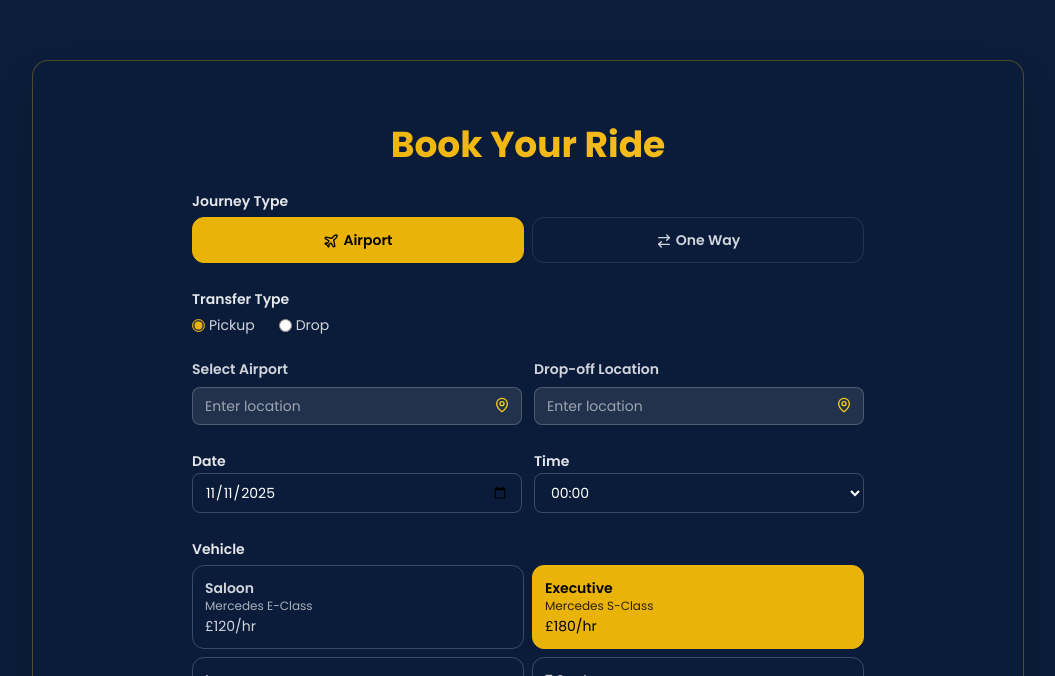
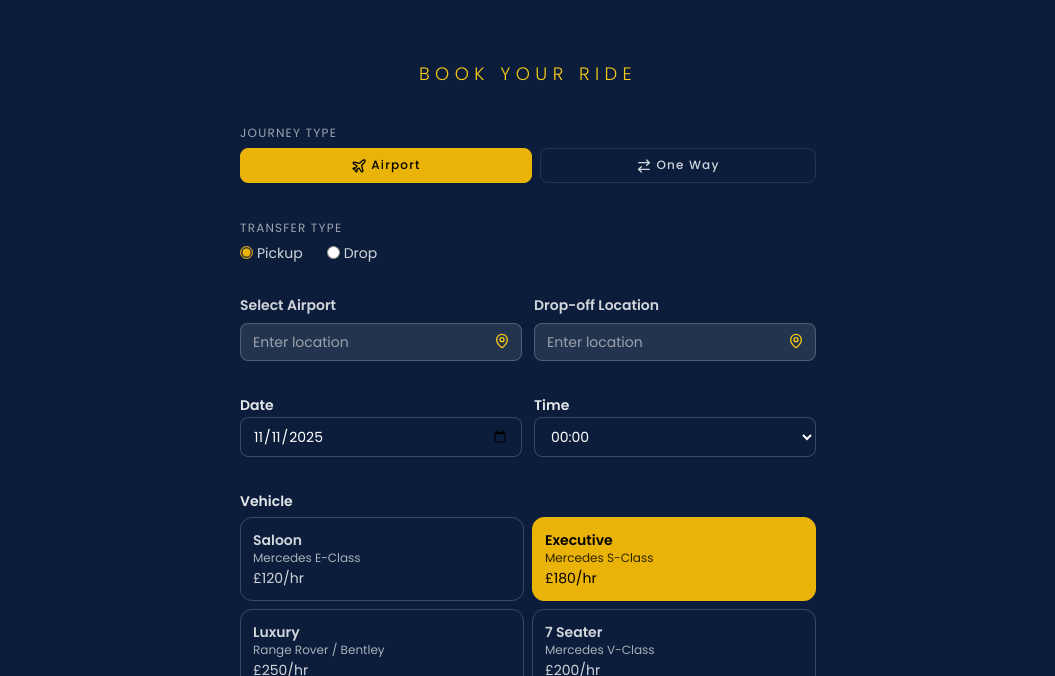
Before and after one commit to sarangan16/chaffuerElite, a React (Vite) app: page / in a window 1280 px wide. Shown: the part 804-1480 px from the top of the page, without its empty margins (112-1167 px from the left). Built offline with nearby package versions, Linux system fonts and the light colour scheme.

Commit message:
fix(booking): refine form styling, kept same color navy, labels are much smaller now and buttons are smaller

```diff
--- a/src/components/BookingForm.jsx
+++ b/src/components/BookingForm.jsx
@@ -40,23 +40,23 @@ export default function BookingForm() {
   };
 
   return (
-    <section className="py-10 px-4 flex justify-center">
-      <form onSubmit={handleSubmit} className="w-full max-w-2xl space-y-6">
+    <section className="py-10 px-6 flex justify-center bg-[#0B1D3A]">
+      <form onSubmit={handleSubmit} className="w-full max-w-xl space-y-8">
         {/* Title */}
-        <h2 className="text-3xl md:text-4xl font-bold text-center bg-gradient-to-r from-yellow-500 to-amber-400 bg-clip-text text-transparent">
+        <h2 className="text-lg font-light text-center tracking-[0.3em] uppercase text-yellow-400">
           Book Your Ride
         </h2>
 
         {/* Journey Type */}
         <div>
-          <label className="text-gray-200 font-semibold text-sm">
+          <label className="text-gray-400 text-xs tracking-widest uppercase">
             Journey Type
           </label>
           <div className="flex gap-2 mt-1">
             <button
               type="button"
               onClick={() => setBookingType("airport")}
-              className={`flex-1 p-3 rounded-xl font-semibold border text-sm transition ${
+              className={`flex-1 py-2 px-4 rounded-lg font-medium border text-xs tracking-widest transition ${
                 bookingType === "airport"
                   ? "bg-yellow-500 text-black border-yellow-500"
                   : "bg-transparent border-white/10 text-gray-300 hover:bg-white/10"
@@ -68,7 +68,7 @@ export default function BookingForm() {
             <button
               type="button"
               onClick={() => setBookingType("oneway")}
-              className={`flex-1 p-3 rounded-xl font-semibold border text-sm transition ${
+              className={`flex-1 p-2 rounded-lg font-medium border text-xs tracking-widest transition  ${
                 bookingType === "oneway"
                   ? "bg-yellow-500 text-black border-yellow-500"
                   : "bg-transparent border-white/10 text-gray-300 hover:bg-white/10"
@@ -83,7 +83,7 @@ export default function BookingForm() {
         {/* Transfer Type (Airport Only) */}
         {bookingType === "airport" && (
           <div>
-            <label className="text-gray-200 font-semibold text-sm">
+            <label className="text-gray-400 text-xs tracking-widest uppercase">
               Transfer Type
             </label>
             <div className="flex gap-6 mt-1">
--- a/src/components/Hero.jsx
+++ b/src/components/Hero.jsx
@@ -166,13 +166,9 @@ export default function Hero() {
       </section>
 
       {/* Booking Form */}
-      <div
-        ref={formRef}
-        className="relative z-20 w-full max-w-5xl mx-auto px-4 mt-16 pb-20"
-      >
-        <div className="border border-yellow-500/30 rounded-2xl p-4 md:p-6 bg-[#0B1D3A]/70 backdrop-blur-md shadow-2xl">
-          <BookingForm />
-        </div>
+
+      <div className="rounded-2xl p-4 md:p-6 bg-[#0B1D3A] shadow-2xl">
+        <BookingForm />
       </div>
     </>
   );
```
